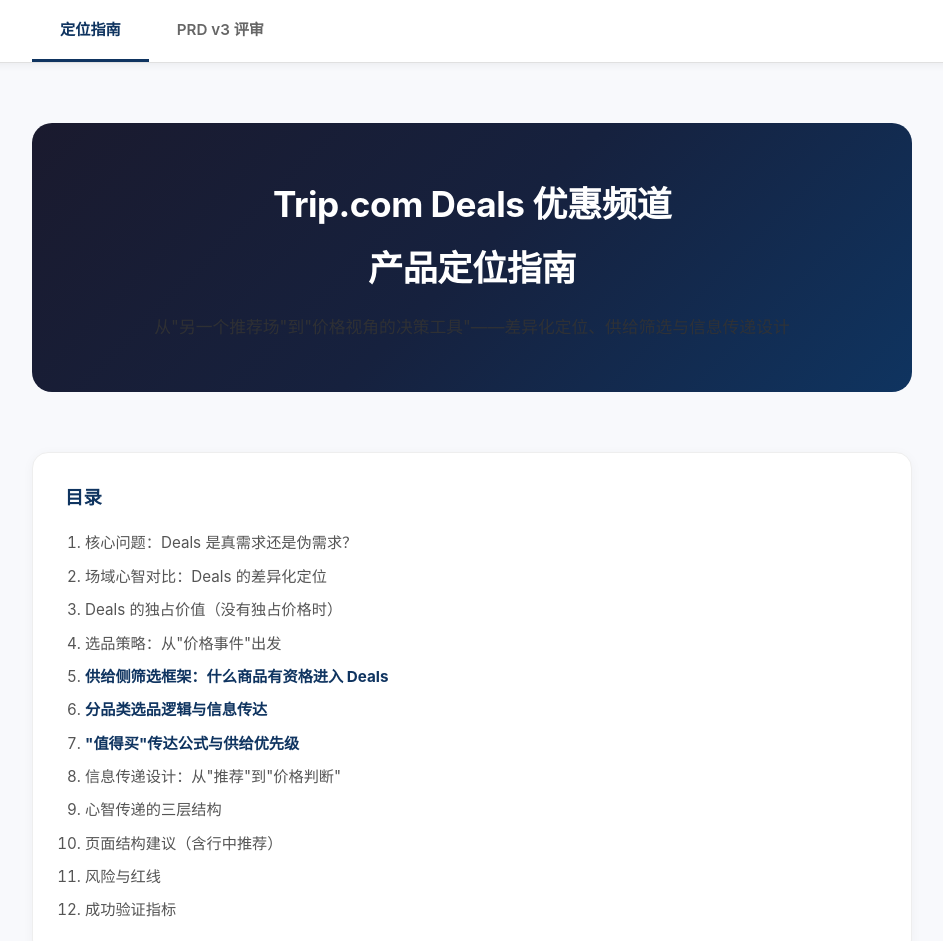
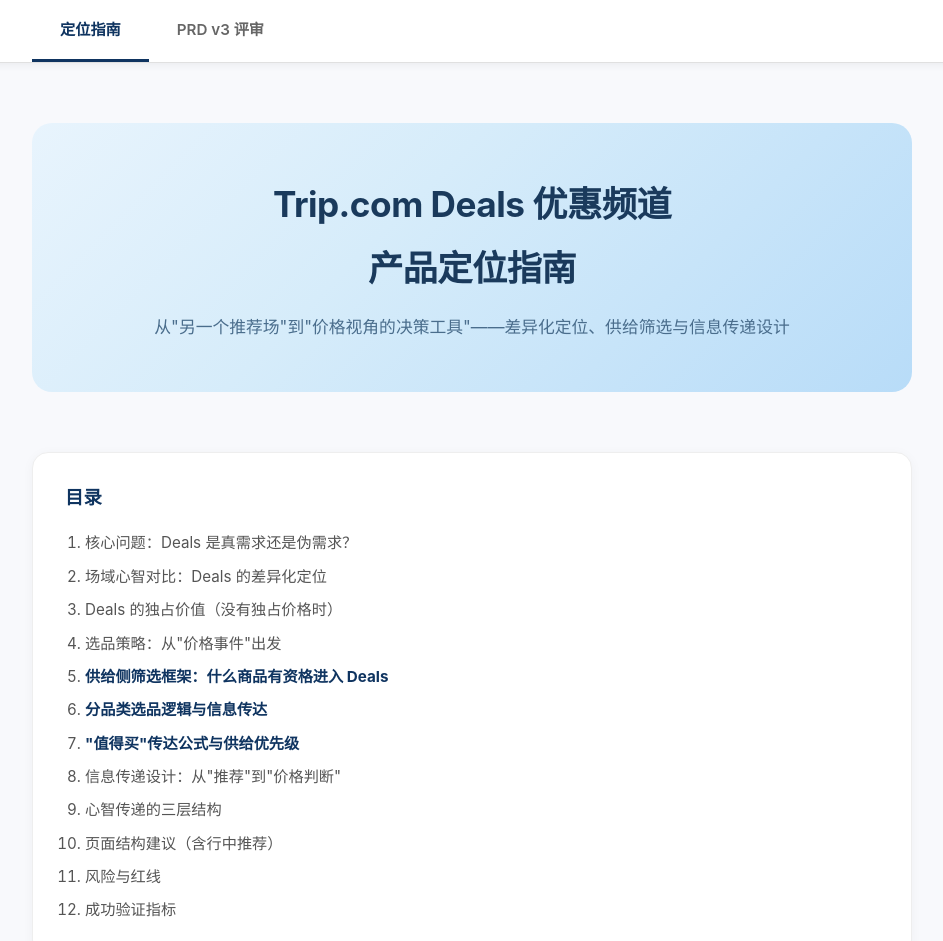
Before and after one commit to kexinzhangtrip/deals-positioning-guide, a plain HTML site: page index.html in a window 1280 px wide. Shown: the top 941 px of the page, without its empty margins (168-1111 px from the left). Drawn offline with Linux system fonts and the light colour scheme.

Commit message:
header 改为浅蓝科技感渐变

```diff
--- a/index.html
+++ b/index.html
@@ -73,11 +73,12 @@
             margin-bottom: 60px;
             padding: 50px 40px;
             border-radius: 20px;
-            color: white;
         }
 
-        .header-guide { background: linear-gradient(135deg, #1a1a2e 0%, #16213e 50%, #0f3460 100%); }
-        .header-review { background: linear-gradient(135deg, #2c3e50 0%, #3498db 100%); }
+        .header-guide { background: linear-gradient(135deg, #e8f4fd 0%, #d6ecfa 40%, #b8dcf8 100%); color: #1a3a5c; }
+        .header-guide p { color: #4a6d8c; opacity: 1; }
+        .header-review { background: linear-gradient(135deg, #e0f0ff 0%, #c5e3fa 50%, #a8d4f5 100%); color: #1a3a5c; }
+        .header-review p { color: #4a6d8c; opacity: 1; }
 
         header h1 {
             font-size: 2.2em;
```
